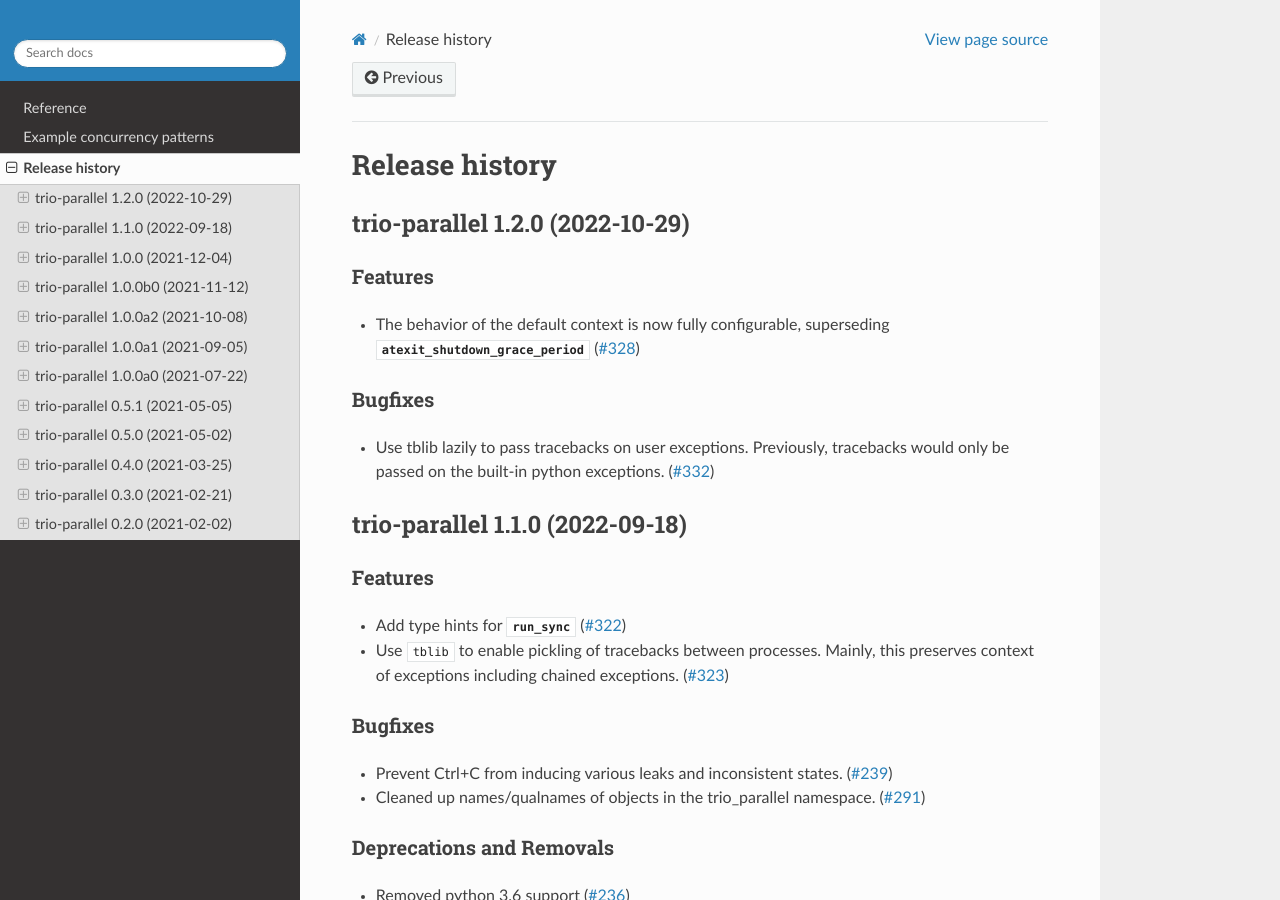
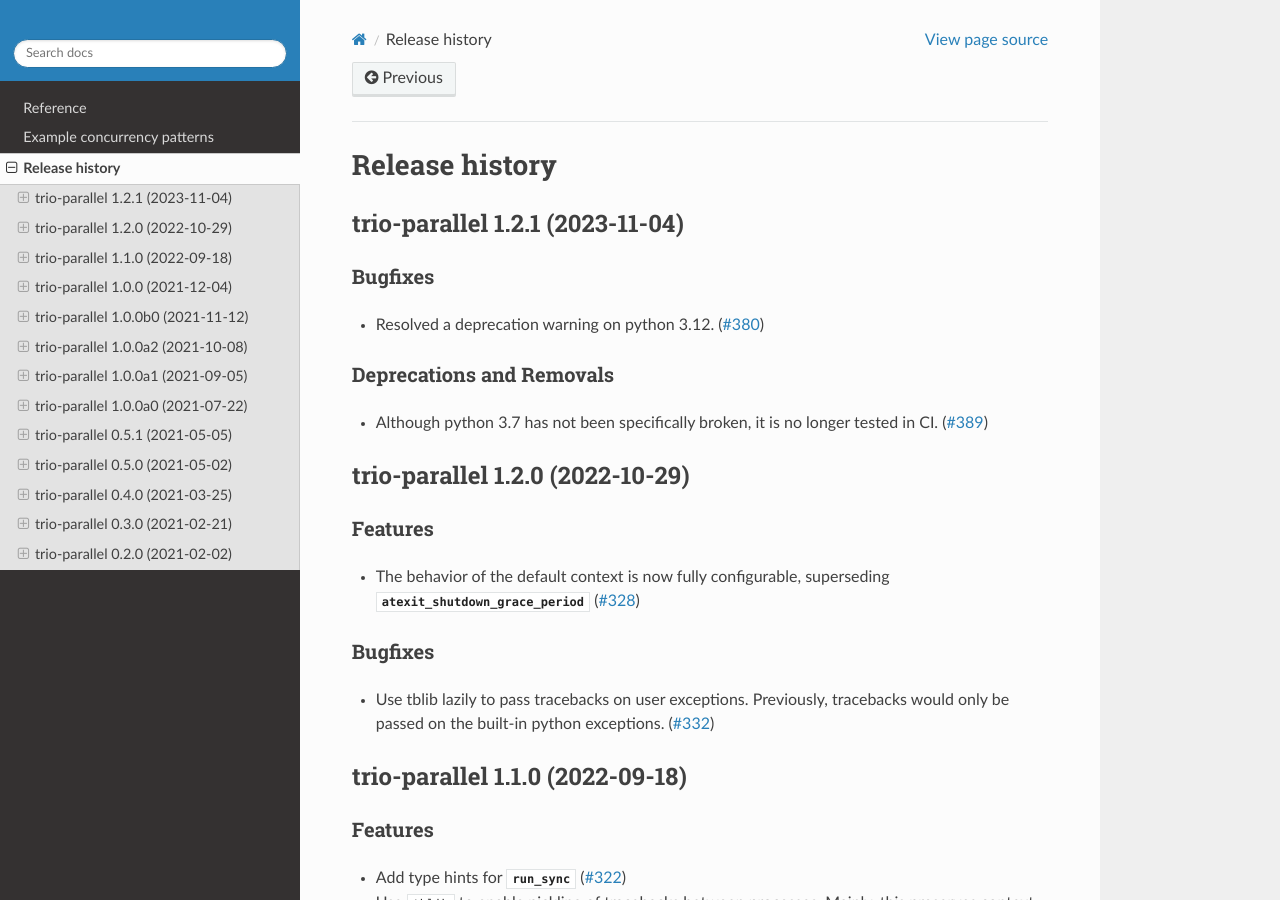
Before and after one commit to richardsheridan/trio-parallel, a Sphinx documentation site: the page built from docs/source/history.rst, in a window 1280 px wide and 900 px high. Built offline with Sphinx 7.4.7 and the Read the Docs theme 2.0.0, drawn with Linux system fonts in a browser that asks for light colours.

```diff
--- a/docs/source/history.rst
+++ b/docs/source/history.rst
@@ -4,6 +4,21 @@ Release history
 .. currentmodule:: trio_parallel
 
 .. towncrier release notes start
+
+trio-parallel 1.2.1 (2023-11-04)
+--------------------------------
+
+Bugfixes
+~~~~~~~~
+
+- Resolved a deprecation warning on python 3.12. (`#380 <https://github.com/richardsheridan/trio-parallel/issues/380>`__)
+
+
+Deprecations and Removals
+~~~~~~~~~~~~~~~~~~~~~~~~~
+
+- Although python 3.7 has not been specifically broken, it is no longer tested in CI. (`#389 <https://github.com/richardsheridan/trio-parallel/issues/389>`__)
+
 
 trio-parallel 1.2.0 (2022-10-29)
 --------------------------------
--- a/newsfragments/380.bugfix.rst
+++ /dev/null
@@ -1 +0,0 @@
-Resolved a deprecation warning on python 3.12.
--- a/newsfragments/389.removal.rst
+++ /dev/null
@@ -1 +0,0 @@
-Although python 3.7 has not been specifically broken, it is no longer tested in CI.
```
